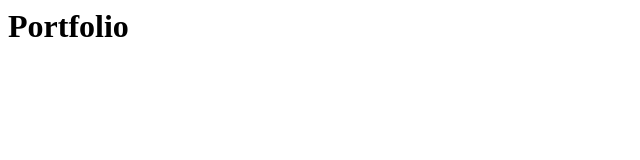
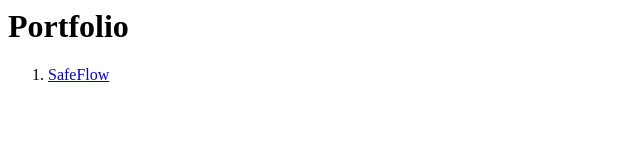
Before and after one commit to agenticsx/agenticsx.github.io, a plain HTML site: page index.html in a window 1280 px wide. Shown: the whole page, without its empty margins (0-640 px from the left). Drawn offline with Linux system fonts and the light colour scheme.

Commit message:
Update index.html

```diff
--- a/index.html
+++ b/index.html
@@ -1 +1,6 @@
 <h1>Portfolio</h1>
+
+
+<ol>
+  <li><a href="https://agenticsx.github.io/SafeFlow/">SafeFlow</a></li>
+</ol>
```
